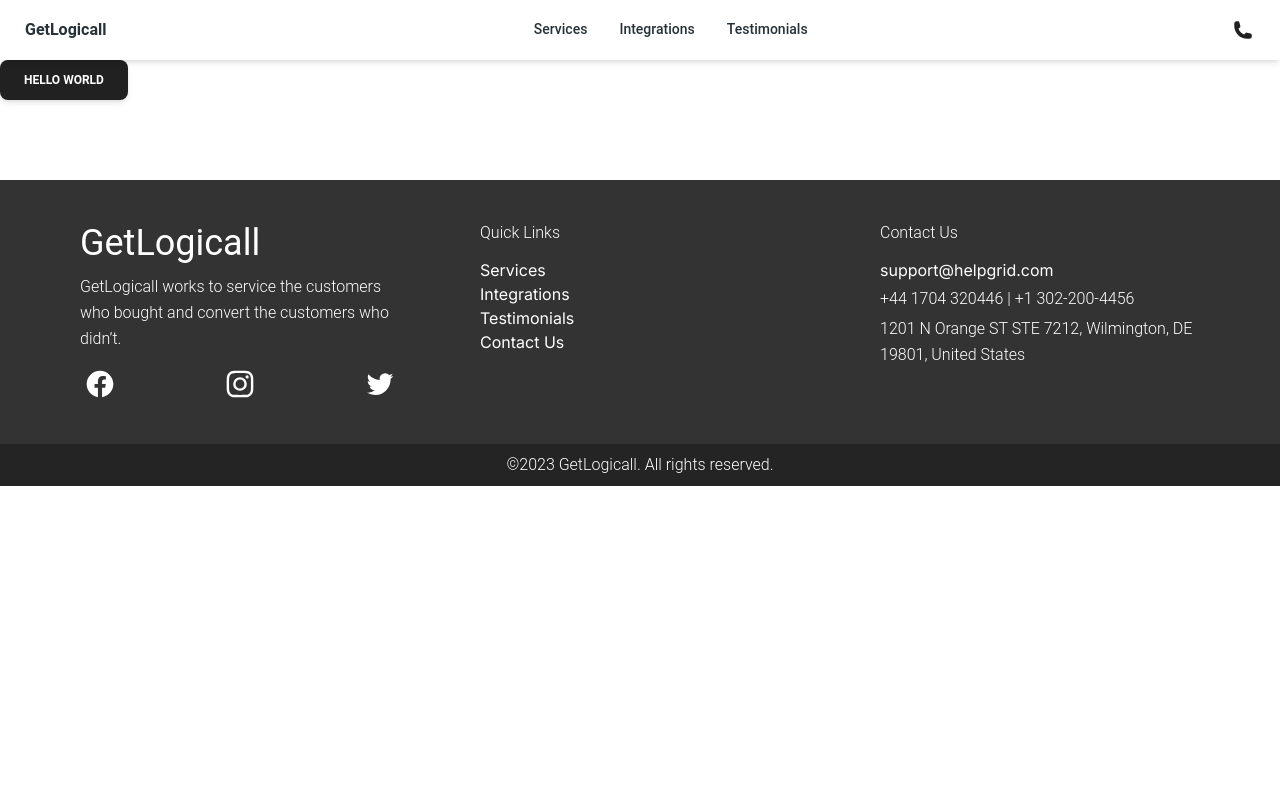
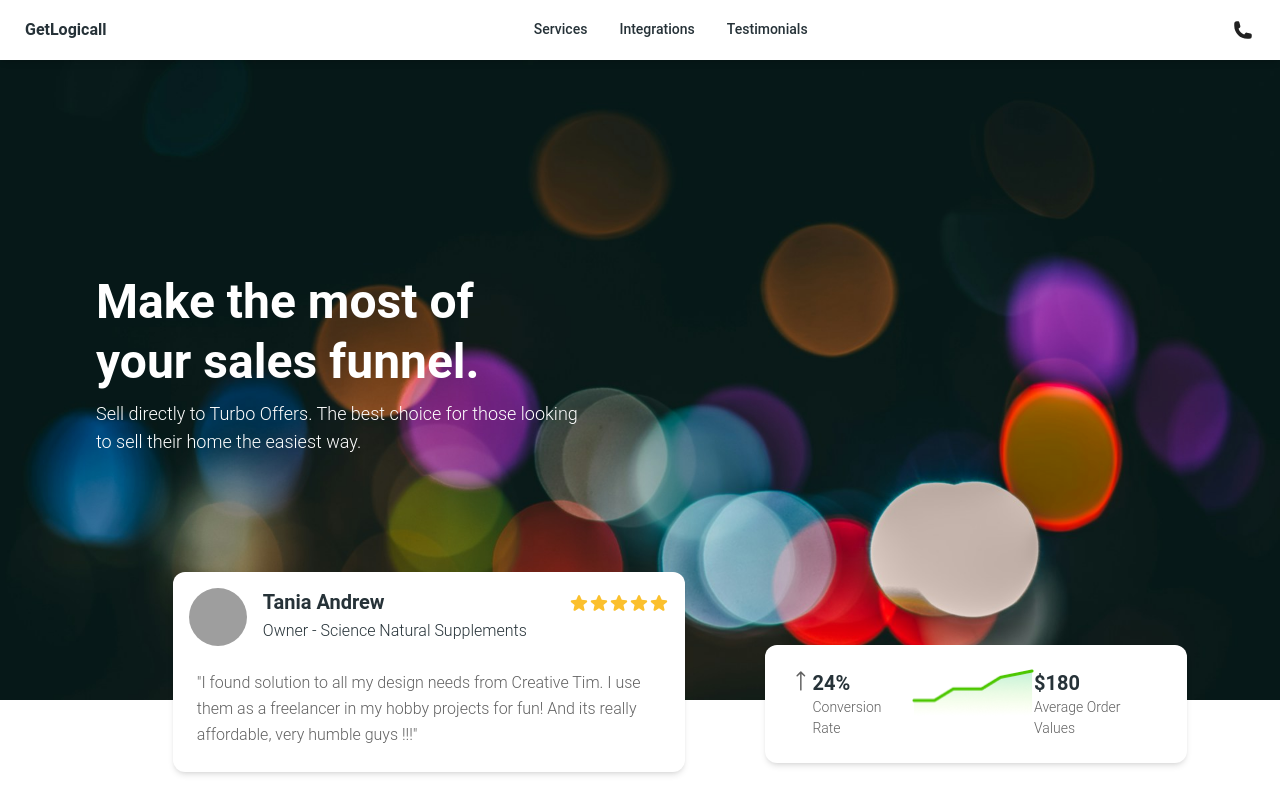
Before and after one commit to Nick9499/GetLogical, a Next.js app: page / in a window 1280 px wide. Shown: the top 800 px of the page. Built offline with nearby package versions, Linux system fonts and the light colour scheme; grey boxes are pictures that could not be loaded.

Commit message:
Added single review & conversion rate

```diff
--- /dev/null
+++ b/app/components/Hero/ConversionRate.js
@@ -0,0 +1,45 @@
+/* eslint-disable jsx-a11y/alt-text */
+/* eslint-disable @next/next/no-img-element */
+import React from "react";
+import { Card, CardBody, Typography } from "../../theme/themeRegistry";
+
+const ConversionRate = () => {
+  return (
+    <Card className=" hidden md:block w-full md:max-w-[33vw]">
+      <CardBody>
+        <div className="flex justify-between">
+          <div className="flex">
+            <svg
+              xmlns="http://www.w3.org/2000/svg"
+              viewBox="0 0 24 24"
+              fill="currentColor"
+              className="w-6 h-6">
+              <path
+                fillRule="evenodd"
+                d="M11.47 2.47a.75.75 0 0 1 1.06 0l3.75 3.75a.75.75 0 0 1-1.06 1.06l-2.47-2.47V21a.75.75 0 0 1-1.5 0V4.81L8.78 7.28a.75.75 0 0 1-1.06-1.06l3.75-3.75Z"
+                clipRule="evenodd"
+              />
+            </svg>
+            <div>
+              <Typography color="blue-gray" className="text-xl font-semibold">
+                24%
+              </Typography>
+              <Typography variant="small">Conversion Rate</Typography>
+            </div>
+          </div>
+          <div>
+            <img src="/chart.png" />
+          </div>
+          <div>
+            <Typography color="blue-gray" className="text-xl font-semibold">
+              $180
+            </Typography>
+            <Typography variant="small">Average Order Values</Typography>
+          </div>
+        </div>
+      </CardBody>
+    </Card>
+  );
+};
+
+export default ConversionRate;
--- /dev/null
+++ b/app/components/Hero/SingleReview.js
@@ -0,0 +1,71 @@
+import React from "react";
+import {
+  Avatar,
+  Card,
+  CardBody,
+  CardHeader,
+  Typography,
+} from "../../theme/themeRegistry";
+
+function StarIcon() {
+  return (
+    <svg
+      xmlns="http://www.w3.org/2000/svg"
+      viewBox="0 0 24 24"
+      fill="currentColor"
+      className="h-5 w-5 text-yellow-700">
+      <path
+        fillRule="evenodd"
+        d="M10.788 3.21c.448-1.077 1.976-1.077 2.424 0l2.082 5.007 5.404.433c1.164.093 1.636 1.545.749 2.305l-4.117 3.527 1.257 5.273c.271 1.136-.964 2.033-1.96 1.425L12 18.354 7.373 21.18c-.996.608-2.231-.29-1.96-1.425l1.257-5.273-4.117-3.527c-.887-.76-.415-2.212.749-2.305l5.404-.433 2.082-5.006z"
+        clipRule="evenodd"
+      />
+    </svg>
+  );
+}
+
+const SingleReview = () => {
+  return (
+    <div className="px-10 md:px-5 lg:px-20 md:-mt-16  ">
+      <Card className="w-full md:max-w-[40vw]">
+        <CardHeader
+          color="transparent"
+          floated={false}
+          shadow={false}
+          className=" flex items-center gap-4 pt-0 ">
+          <Avatar
+            size="lg"
+            variant="circular"
+            src="https://images.unsplash.com/photo-1633332755192-727a05c4013d?ixlib=rb-1.2.1&ixid=MnwxMjA3fDB8MHxwaG90by1wYWdlfHx8fGVufDB8fHx8&auto=format&fit=crop&w=1480&q=80"
+            alt="tania andrew"
+          />
+          <div className="flex w-full flex-col gap-0.5">
+            <div className="flex items-center justify-between">
+              <Typography variant="h5" color="blue-gray">
+                Tania Andrew
+              </Typography>
+              <div className="5 flex items-center gap-0">
+                <StarIcon />
+                <StarIcon />
+                <StarIcon />
+                <StarIcon />
+                <StarIcon />
+              </div>
+            </div>
+            <Typography color="blue-gray">
+              Owner - Science Natural Supplements
+            </Typography>
+          </div>
+        </CardHeader>
+        <CardBody className=" ">
+          <Typography>
+            &quot;I found solution to all my design needs from Creative Tim. I
+            use them as a freelancer in my hobby projects for fun! And its
+            really affordable, very humble guys !!!&quot;
+          </Typography>
+        </CardBody>
+      </Card>
+    </div>
+  );
+};
+
+export default SingleReview;
--- /dev/null
+++ b/app/components/Hero/index.js
@@ -0,0 +1,68 @@
+"use client";
+import React from "react";
+import { Button, Typography } from "../../theme/themeRegistry";
+import { PhoneIcon } from "@heroicons/react/24/solid";
+// import { InputWithButton } from "../Input";
+
+const HeroHome = () => {
+  return (
+    <>
+      <div
+        className="hidden md:flex bg-contain bg-bottom h-[80vh]  items-center  pl-24"
+        style={{
+          background: ` url(/hero.jpg)`,
+          backgroundRepeat: "no-repeat",
+          backgroundSize: "cover",
+        }}>
+        <div class=" text-white">
+          <Typography variant="h1" className="font-semibold">
+            Make the most of
+            <br /> your sales funnel.
+          </Typography>
+          <Typography className="mt-2 text-lg w-2/3 mb-8">
+            Sell directly to Turbo Offers. The best choice for those looking to
+            sell their home the easiest way.
+          </Typography>
+        </div>
+      </div>
+      <div
+        className="flex md:hidden  bg-bottom  w-screen  items-center pt-24 pb-20  px-8"
+        style={{
+          background: `linear-gradient(rgba(22, 160, 133, 0.6), rgba(230, 126, 34, 0.6)), url(/hero.jpg)`,
+          backgroundRepeat: "no-repeat",
+          backgroundSize: "cover",
+        }}>
+        <div class=" text-white">
+          <Typography variant="h1" className="text-3xl font-semibold">
+            Make the most of your sales funnel.
+          </Typography>
+          <Typography className=" mt-5  text-lg  ">
+            GetLogicall works to service the customers who bought and convert
+            the customers who didn’t.
+          </Typography>
+          <Button className="mt-5 flex items-center gap-4">
+            <svg
+              xmlns="http://www.w3.org/2000/svg"
+              viewBox="0 0 24 24"
+              fill="currentColor"
+              className="w-5 h-5">
+              <path
+                fillRule="evenodd"
+                d="M15 3.75a.75.75 0 0 1 .75-.75h4.5a.75.75 0 0 1 .75.75v4.5a.75.75 0 0 1-1.5 0V5.56l-4.72 4.72a.75.75 0 1 1-1.06-1.06l4.72-4.72h-2.69a.75.75 0 0 1-.75-.75Z"
+                clipRule="evenodd"
+              />
+              <path
+                fillRule="evenodd"
+                d="M1.5 4.5a3 3 0 0 1 3-3h1.372c.86 0 1.61.586 1.819 1.42l1.105 4.423a1.875 1.875 0 0 1-.694 1.955l-1.293.97c-.135.101-.164.249-.126.352a11.285 11.285 0 0 0 6.697 6.697c.103.038.25.009.352-.126l.97-1.293a1.875 1.875 0 0 1 1.955-.694l4.423 1.105c.834.209 1.42.959 1.42 1.82V19.5a3 3 0 0 1-3 3h-2.25C8.552 22.5 1.5 15.448 1.5 6.75V4.5Z"
+                clipRule="evenodd"
+              />
+            </svg>
+            Contact Us
+          </Button>
+        </div>
+      </div>
+    </>
+  );
+};
+
+export default HeroHome;
--- a/app/page.js
+++ b/app/page.js
@@ -1,6 +1,17 @@
 import Image from "next/image";
-import { Button } from "./theme/themeRegistry";
+import {} from "./theme/themeRegistry";
+import HeroHome from "./components/Hero";
+import SingleReview from "./components/Hero/SingleReview";
+import ConversionRate from "./components/Hero/ConversionRate";
 
 export default function Home() {
-  return <Button>Hello world</Button>;
+  return (
+    <>
+      <HeroHome />
+      <div className="flex justify-center items-center -mt-16 ">
+        <SingleReview />
+        <ConversionRate />
+      </div>
+    </>
+  );
 }
--- a/app/theme/themeRegistry.js
+++ b/app/theme/themeRegistry.js
@@ -24,6 +24,8 @@ import {
   MenuHandler,
   MenuList,
   Collapse,
+  Avatar,
+  Rating,
 } from "@material-tailwind/react";
 
 export {
@@ -50,4 +52,6 @@ export {
   MenuHandler,
   MenuList,
   Collapse,
+  Avatar,
+  Rating,
 };
```
Also changed, not shown: public/chart.png (added), public/hero.jpg (added).
